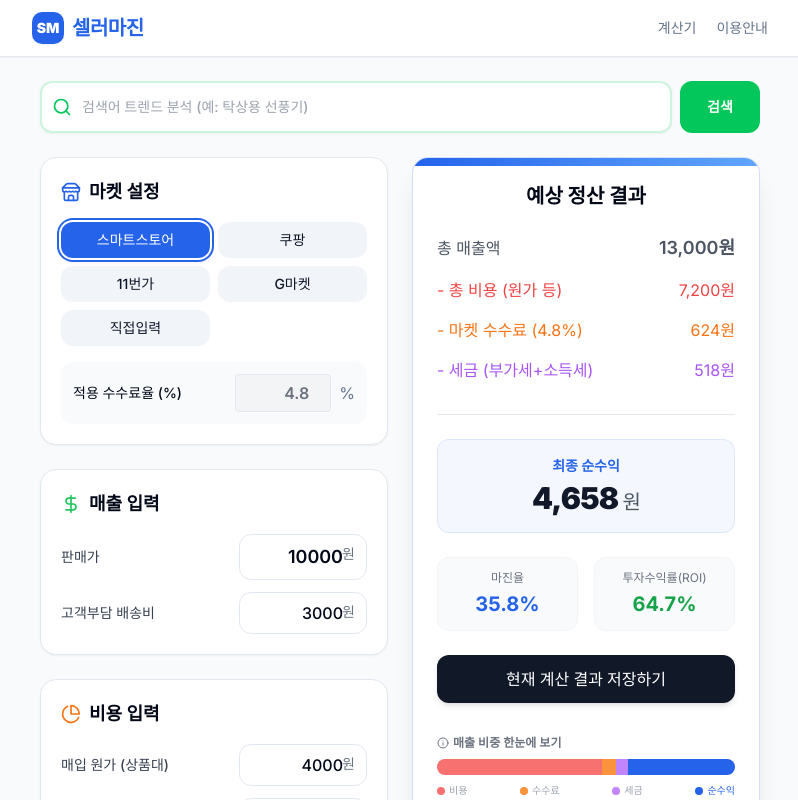
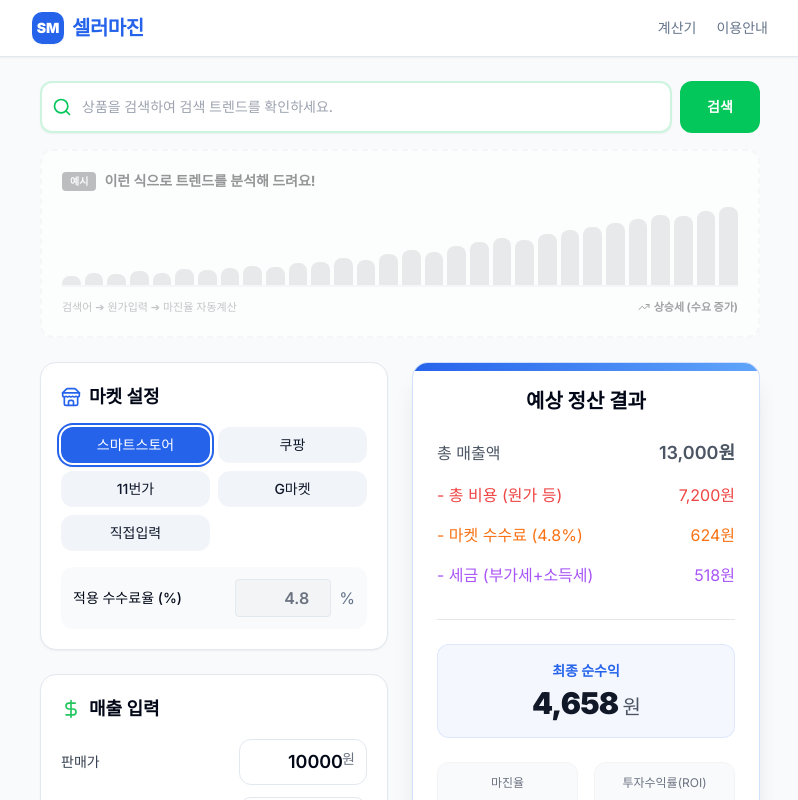
Before and after one commit to hoonzzz/seller-calc, a Next.js app: page / in a window 1280 px wide. Shown: the top 800 px of the page, without its empty margins (240-1038 px from the left). Built offline with nearby package versions, Linux system fonts and the light colour scheme.

Commit message:
feat: 검색창 placeholder 변경 및 초기 상태 샘플 트렌드 차트 추가

```diff
--- a/src/components/SearchBar.tsx
+++ b/src/components/SearchBar.tsx
@@ -73,7 +73,7 @@ export default function SearchBar({ onSelectProduct }: SearchBarProps) {
             type="text"
             value={query}
             onChange={(e) => setQuery(e.target.value)}
-            placeholder="검색어 트렌드 분석 (예: 탁상용 선풍기)"
+            placeholder="상품을 검색하여 검색 트렌드를 확인하세요."
             className="w-full pl-10 pr-4 py-3.5 rounded-xl border-2 border-[#03C75A]/20 bg-white shadow-sm focus:outline-none focus:ring-0 focus:border-[#03C75A] text-sm transition-all placeholder:text-gray-400 font-medium"
           />
           <div className="absolute inset-y-0 left-0 pl-3 flex items-center pointer-events-none">
@@ -90,7 +90,7 @@ export default function SearchBar({ onSelectProduct }: SearchBarProps) {
       </form>
 
       {/* 검색 결과 영역 */}
-      {hasSearched && (
+      {hasSearched ? (
         <div className="space-y-4 animate-in fade-in slide-in-from-top-2 duration-300">
           {/* 네이버 트렌드 결과 박스 */}
           <div className="bg-white border-2 border-[#03C75A]/10 rounded-xl p-4 md:p-5 shadow-sm">
@@ -159,6 +159,28 @@ export default function SearchBar({ onSelectProduct }: SearchBarProps) {
             </p>
           </div>
         </div>
+      ) : (
+        !isSearching && (
+          <div className="bg-white border-2 border-gray-100 border-dashed rounded-xl p-4 md:p-5 opacity-60 grayscale hover:grayscale-0 hover:opacity-100 transition-all cursor-default">
+            <div className="flex items-center gap-2 mb-4">
+              <span className="bg-[#03C75A] text-white text-[10px] font-bold px-2 py-0.5 rounded">예시</span>
+              <h3 className="text-sm font-bold text-gray-600">이런 식으로 트렌드를 분석해 드려요!</h3>
+            </div>
+            <div className="h-20 flex items-end gap-1 w-full border-b-2 border-gray-100 pointer-events-none">
+              {[12, 15, 14, 18, 16, 20, 19, 22, 25, 23, 28, 30, 35, 32, 40, 45, 42, 50, 55, 60, 58, 65, 70, 75, 80, 85, 90, 88, 95, 100].map((ratio, i) => (
+                <div key={i} className="flex-1 flex flex-col justify-end h-full">
+                  <div className="w-full bg-[#03C75A]/30 rounded-t-sm" style={{ height: `${ratio}%` }}></div>
+                </div>
+              ))}
+            </div>
+            <div className="mt-3 flex justify-between items-center">
+              <div className="text-[11px] text-gray-400 font-medium">검색어 ➔ 원가입력 ➔ 마진율 자동계산</div>
+              <div className="flex items-center gap-1 text-[11px] font-bold text-red-500">
+                <TrendingUp className="w-3 h-3" /> 상승세 (수요 증가)
+              </div>
+            </div>
+          </div>
+        )
       )}
     </div>
   );
```
